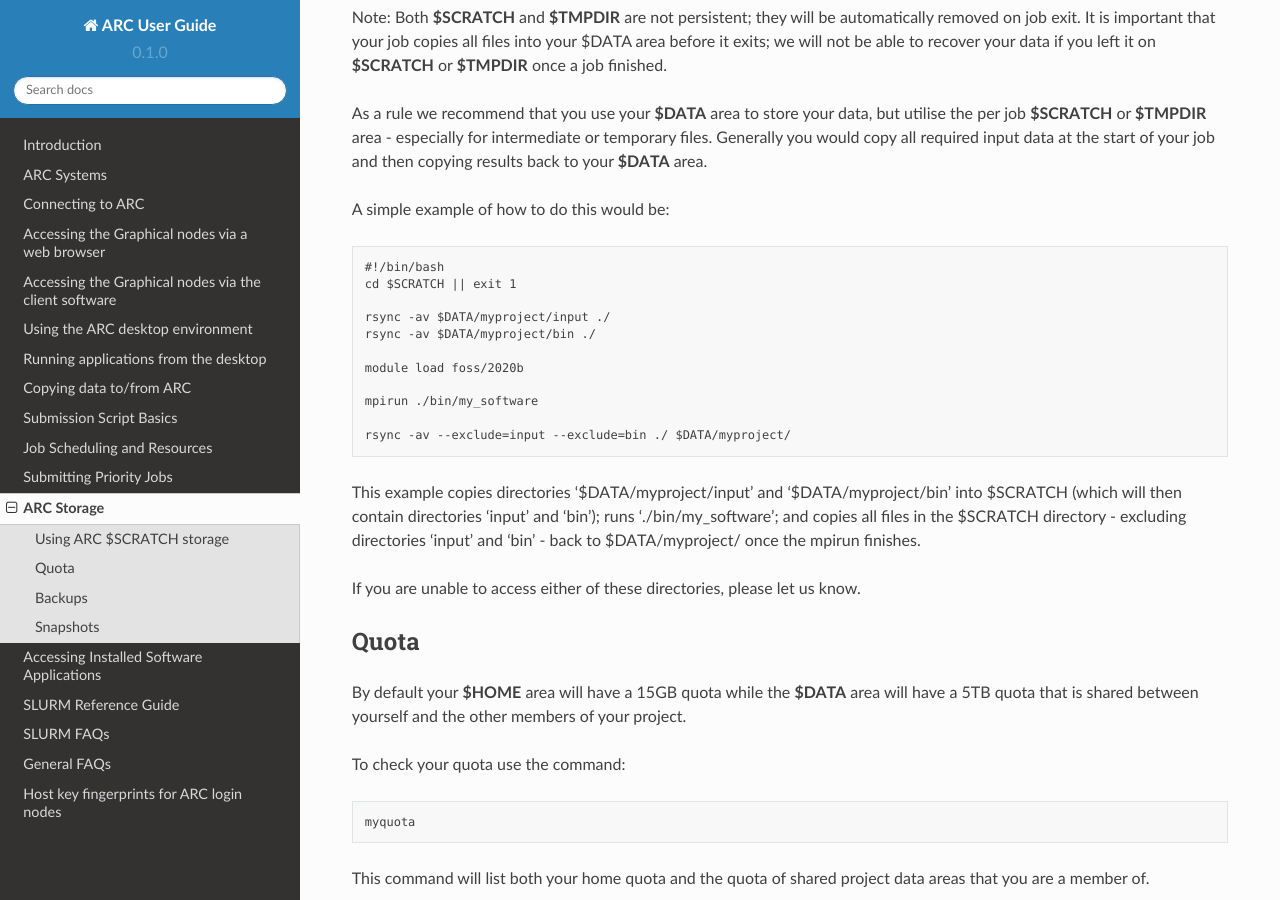
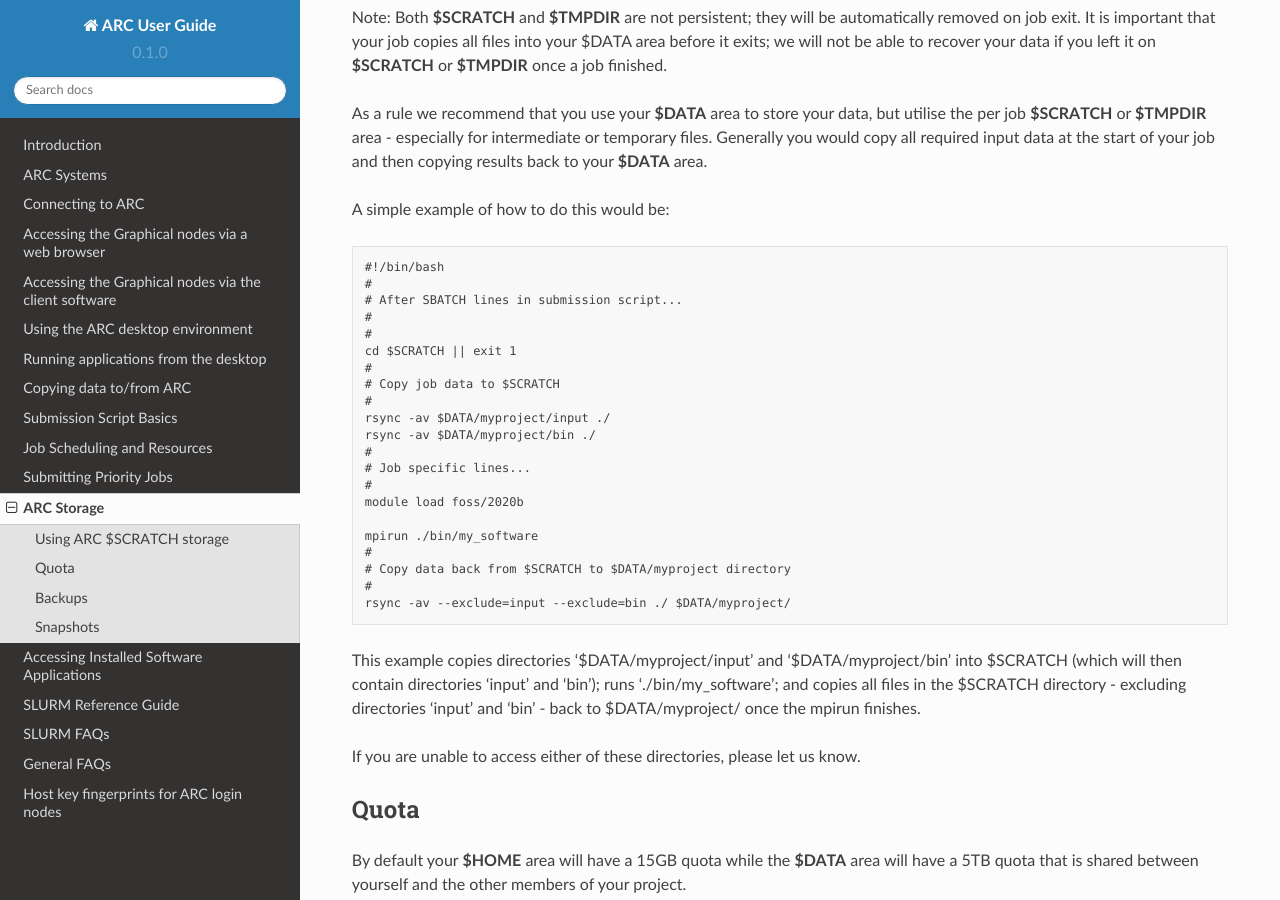
Before and after one commit to tina-friedrich/arc-user-guide, a Sphinx documentation site: the page built from docs/source/arc-storage.rst, in a window 1280 px wide and 900 px high, scrolled down 498 px. Built offline with Sphinx 7.4.7 and the Read the Docs theme 2.0.0, drawn with Linux system fonts in a browser that asks for light colours.

Commit message:
Update arc-storage.rst

```diff
--- a/docs/source/arc-storage.rst
+++ b/docs/source/arc-storage.rst
@@ -23,15 +23,25 @@ As a rule we recommend that you use your **$DATA** area to store your data, but
 A simple example of how to do this would be::
 
   #!/bin/bash
+  #
+  # After SBATCH lines in submission script...
+  #
+  #
   cd $SCRATCH || exit 1
-
+  #
+  # Copy job data to $SCRATCH
+  #
   rsync -av $DATA/myproject/input ./
   rsync -av $DATA/myproject/bin ./
-
+  #
+  # Job specific lines...
+  #
   module load foss/2020b
 
   mpirun ./bin/my_software
-
+  #
+  # Copy data back from $SCRATCH to $DATA/myproject directory
+  #
   rsync -av --exclude=input --exclude=bin ./ $DATA/myproject/
 
 This example copies directories '$DATA/myproject/input' and '$DATA/myproject/bin' into $SCRATCH (which will then contain directories 'input' and 'bin'); runs './bin/my_software'; and copies all files in the $SCRATCH directory - excluding directories 'input' and 'bin' - back to $DATA/myproject/ once the mpirun finishes.
```
